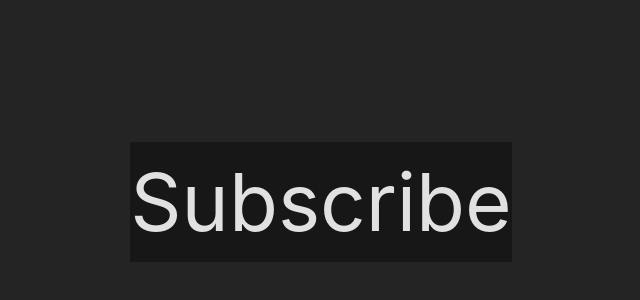
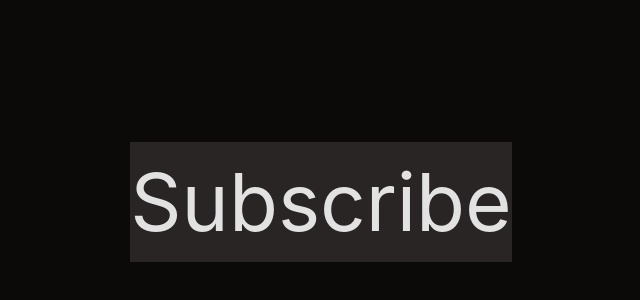
Before and after one commit to goncy/confirm-button, a React (Vite) app: page / in a window 1280 px wide. Shown: the part 198-498 px from the top of the page, without its empty margins (319-959 px from the left). Built offline with nearby package versions, Linux system fonts and the light colour scheme.

Commit message:
Update colors

```diff
--- a/src/App.tsx
+++ b/src/App.tsx
@@ -6,7 +6,7 @@ type Status = "initial" | "confirmation" | "success"
 
 // Possible backgrounds for the parent button, the initial state and the final state are handled by the parent
 const bgVariants: Partial<Record<Status, Variant>> = {
-  confirmation: { backgroundColor: 'var(--color-warning)' },
+  confirmation: { backgroundColor: 'var(--color-alert)' },
   success: { backgroundColor: 'var(--color-success)' },
 }
 
@@ -88,7 +88,7 @@ function ButtonWithConfirmation({ children, onClick, className = '', ...props }:
             </motion.span>
             <motion.span
               className="absolute py-8"
-              initial={{ width: '100%', left: '0px', height: '100%', backgroundColor: "#f59e0b" }}
+              initial={{ width: '100%', left: '0px', height: '100%', backgroundColor: "var(--color-warning)" }}
               animate={status === "confirmation"
                 ? { width: '0%', transition: { duration: 3, ease: 'linear' } }
                 : { opacity: 0, width: '0%', transition: { duration: 0 } }}
--- a/src/index.css
+++ b/src/index.css
@@ -3,11 +3,12 @@
 @tailwind utilities;
 
 :root {
+  @apply bg-stone-950;
+
   font-family: Inter, system-ui, Avenir, Helvetica, Arial, sans-serif;
 
   color-scheme: light dark;
   color: rgba(255, 255, 255, 0.87);
-  background-color: #242424;
 
   font-synthesis: none;
   text-rendering: optimizeLegibility;
@@ -32,9 +33,10 @@
 
 @layer base {
   :root {
-    --color-primary: #171717;
-    --color-secondary: #ef4444;
-    --color-warning: #d97706;
-    --color-success: #22c55e;
+    --color-primary: theme("colors.stone.800");
+    --color-secondary: theme("colors.rose.600");
+    --color-warning: theme("colors.amber.500");
+    --color-alert: theme("colors.amber.600");
+    --color-success: theme("colors.emerald.600");
   }
 }
```
